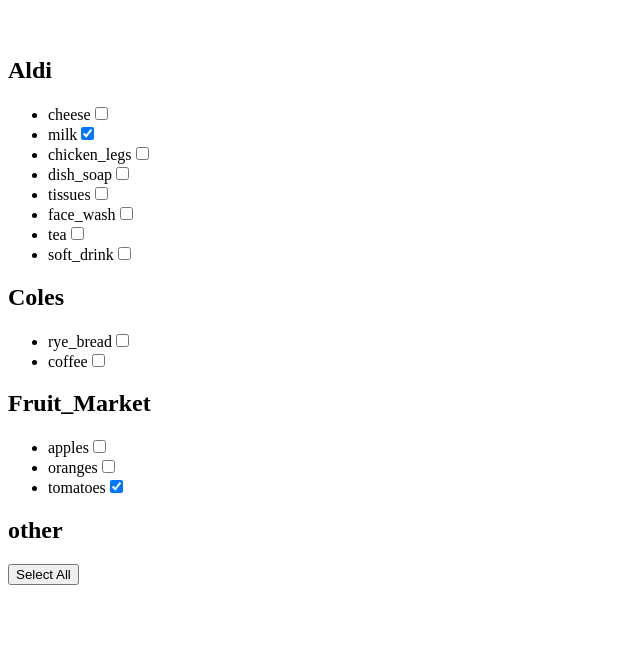
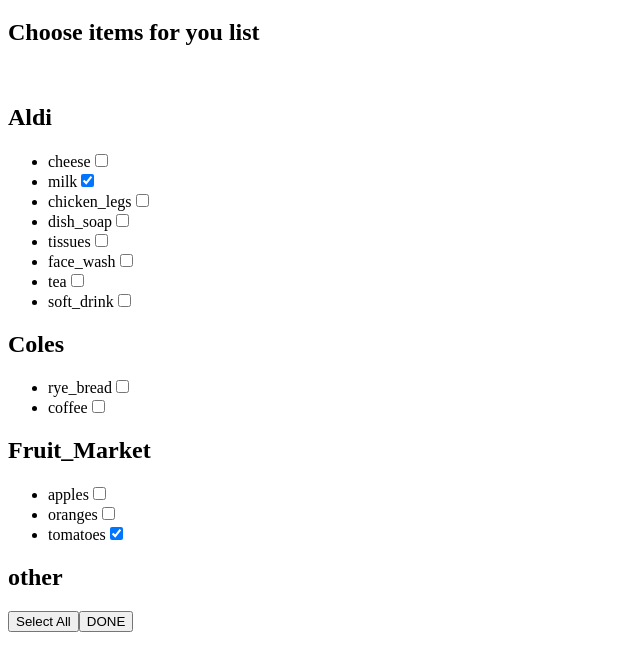
Before and after one commit to GregatGit/shoppingListV2, a plain HTML site: page index.html in a window 1280 px wide. Both pictures are taken after a click on the button "Build List". Shown: the part 61-732 px from the top of the page, without its empty margins (0-640 px from the left). Drawn offline with Linux system fonts and the light colour scheme.

Commit message:
createHeaderList can be used for all lists

```diff
--- a/index.html
+++ b/index.html
@@ -16,6 +16,7 @@
 <body>
 
   <h1>Welcome to your shopping list</h1>
+  <h2 id="message"></h2>
   <br>
   <div id="options">
     <button onclick="handlers.showItems()">Build List</button>
--- a/js/myApp.js
+++ b/js/myApp.js
@@ -20,20 +20,19 @@ let handlers = {
             item.weekly = shoppingList.allSelected;
         });
         view.showChoices();
+    },
+    displayChoosen: function(){
+        console.log('displayChoosen');
     }
 };
 
 let view = {
     showChoices: function() {
+        let message = document.getElementById('message');
+        message.innerText = 'Choose items for you list';
         let choice = document.getElementById('options');
         choice.innerHTML = ''; // clear away anything
-
-        shoppingList.shops.forEach(function(shop){
-            let list = document.createElement('div');
-            list.innerHTML = '<h2>' + shop + '</h2>' ;
-            list.appendChild(view.buildUlHeader(shop));
-            choice.appendChild(list);
-        });// shop headings are loaded
+        this.createListHeaders(choice, shoppingList.shops);
 
         shoppingList.items.forEach(function(item, position){
             let newLi = document.createElement('li');
@@ -45,6 +44,15 @@ let view = {
         }, this);
         let buttonText = shoppingList.allSelected ? 'Deselect All' : 'Select All';
         choice.appendChild(this.createButton(buttonText, 'handlers.selectAll()'));
+        choice.appendChild(this.createButton('DONE', 'handlers.displayChoosen()'));
+    },
+    createListHeaders: function(idElement, arrHeaders) {
+        arrHeaders.forEach(function(header){
+            let list = document.createElement('div');
+            list.innerHTML = '<h2>' + header + '</h2>' ;
+            list.appendChild(view.buildUlHeader(header));
+            idElement.appendChild(list);
+        });// headings are loaded
     },
     buildUlHeader: function(id) {
         let newUlHeader = document.createElement('ul');
```
